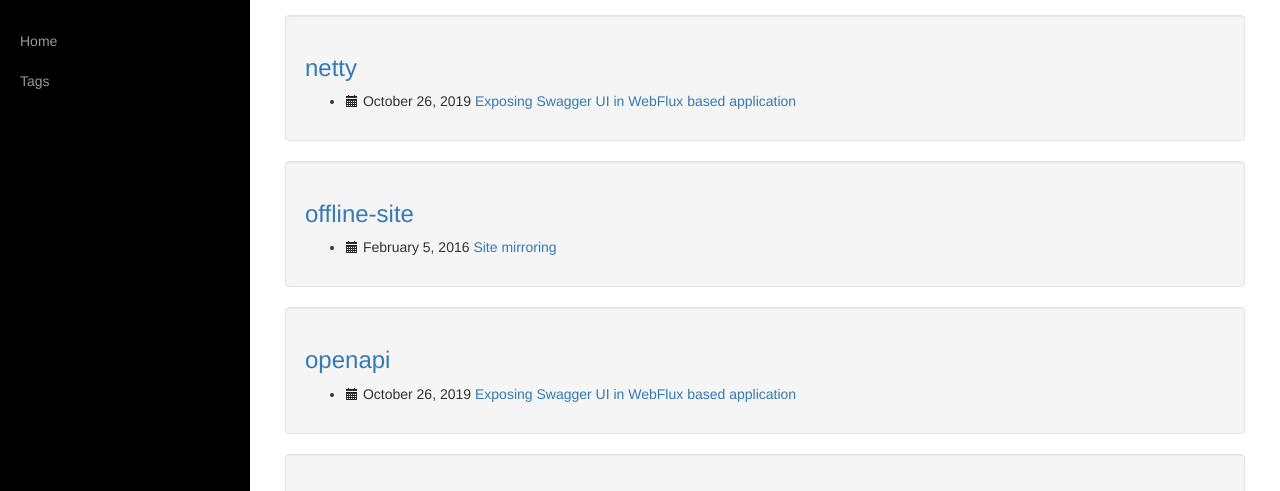
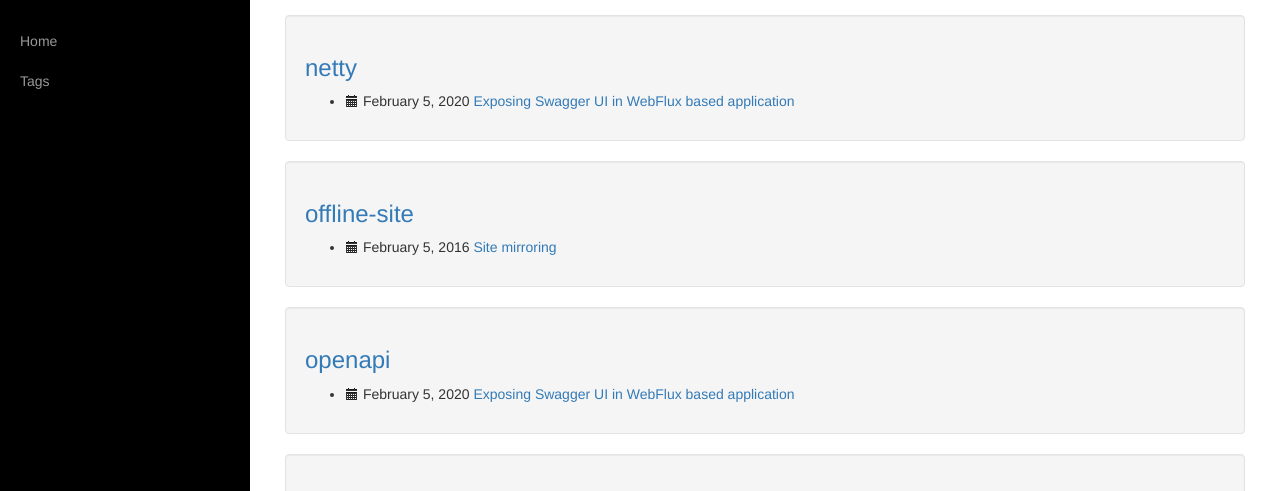
Before and after one commit to venth/venth.github.io, a Jekyll site: the page built from tags.html, in a window 1280 px wide and 900 px high, scrolled down 1635 px. Shown: the part 167-658 px from the top of the window. Built offline with Jekyll 4.4.1, drawn with Linux system fonts in a browser that asks for light colours; nearby versions of some CDN libraries; some of the changed text lies outside the part shown.

Commit message:
made webjar structure image visible by correcting post date

```diff
--- a/_posts/2020/2020-02-05-swagger-ui-webflux.markdown
+++ b/_posts/2020/2020-02-05-swagger-ui-webflux.markdown
@@ -2,7 +2,7 @@
 published: true
 layout: "post"
 title: "Exposing Swagger UI in WebFlux based application"
-date: "2019-10-26 15:45"
+date: "2020-02-05 15:45"
 tags: [webflux, swagger-ui, netty, openapi]
 ---
 {% include external/swagger-ui-webflux/README.md %}
```
Also changed, not shown: _posts/2020/02/05/webjar_structure.jpg (renamed from _posts/2020/webjar_structure.jpg), 2 other files.
